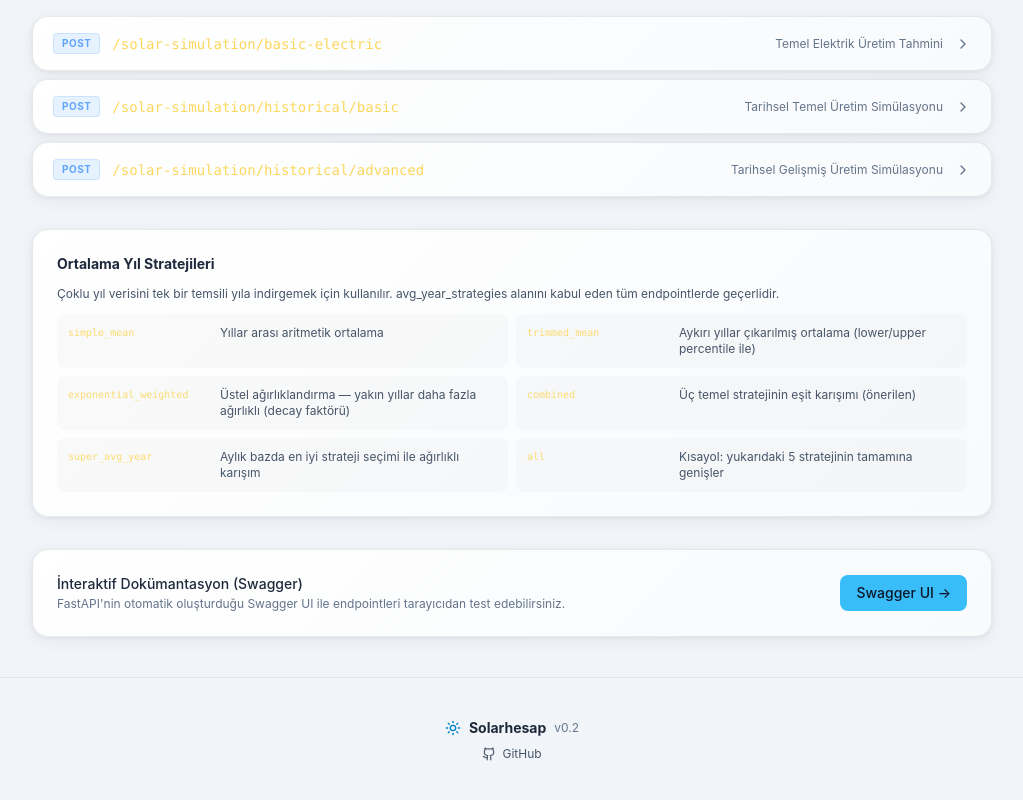
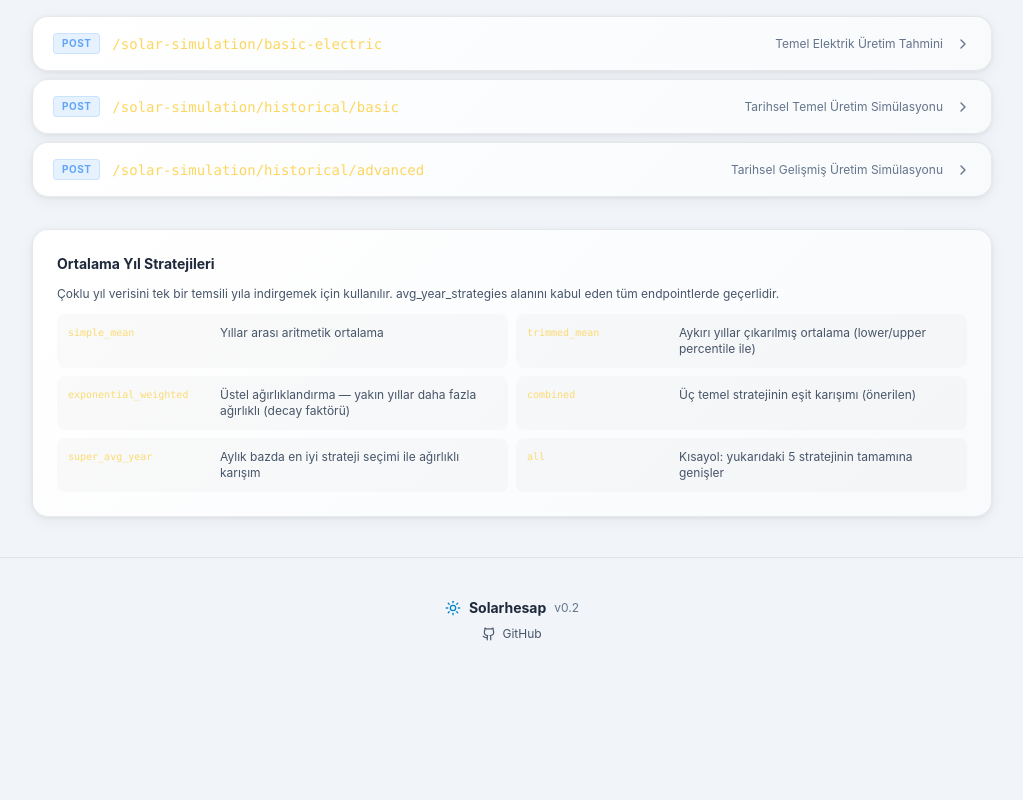
Before and after one commit to yilmazaygin/solarhesap, a Next.js app in the folder frontend/: page /api-docs in a window 1280 px wide. Shown: the part 453-1253 px from the top of the page, without its empty margins (128-1151 px from the left). After the commit the page ends 1135 px from the top, so only its background shows below. Built offline with nearby package versions, Linux system fonts and the light colour scheme.

Commit message:
api page update

```diff
--- a/frontend/app/api-docs/page.tsx
+++ b/frontend/app/api-docs/page.tsx
@@ -779,27 +779,6 @@ export default function ApiDocsPage() {
           </div>
         </div>
 
-        {/* ── Interactive docs link ── */}
-        <div className="glass-card flex items-center justify-between gap-4">
-          <div>
-            <p className="text-sm font-medium text-slate-200">
-              {isTr ? "İnteraktif Dokümantasyon (Swagger)" : "Interactive Documentation (Swagger)"}
-            </p>
-            <p className="text-xs text-slate-500 mt-0.5">
-              {isTr
-                ? "FastAPI'nin otomatik oluşturduğu Swagger UI ile endpointleri tarayıcıdan test edebilirsiniz."
-                : "Test endpoints directly in the browser with the auto-generated Swagger UI."}
-            </p>
-          </div>
-          <a
-            href="/api/v1/docs"
-            target="_blank"
-            rel="noopener noreferrer"
-            className="flex-shrink-0 px-4 py-2 rounded-lg text-sm font-medium text-slate-900 bg-amber-400 hover:bg-amber-300 transition-colors"
-          >
-            {isTr ? "Swagger UI →" : "Open Swagger →"}
-          </a>
-        </div>
 
       </div>
     </main>
```
